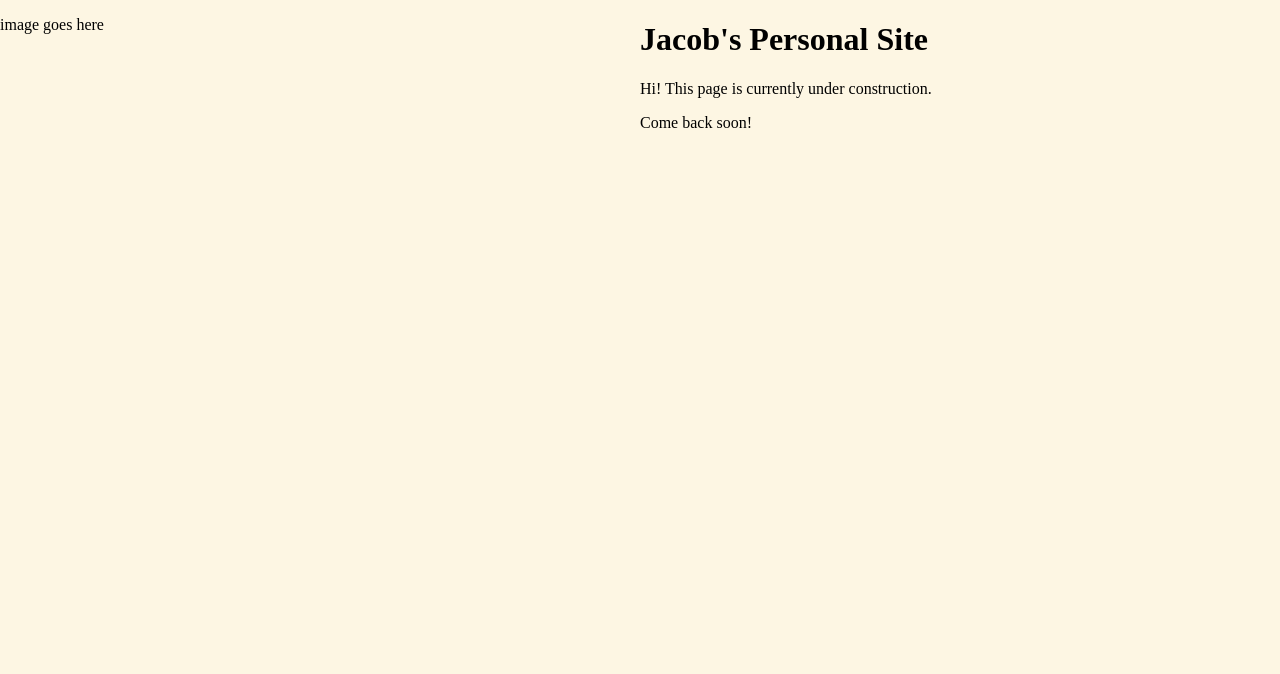
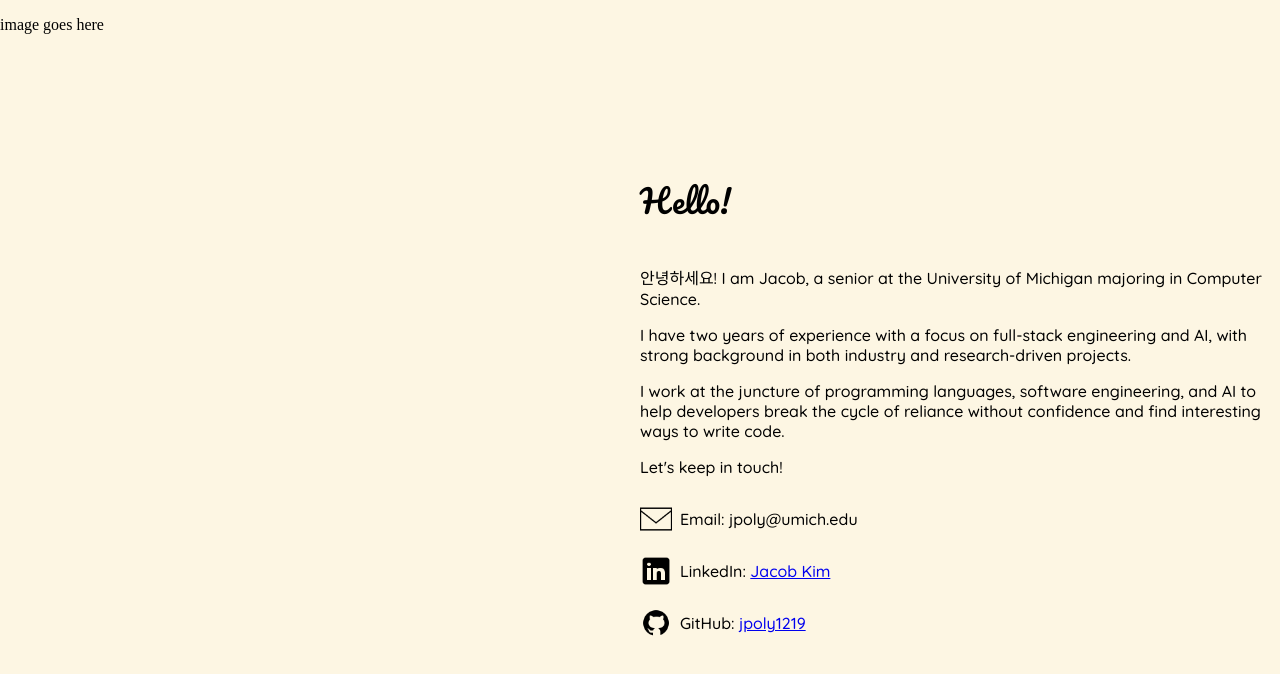
Before and after one commit to jpoly1219/jpoly1219.github.io, a SvelteKit app: page / in a window 1280 px wide. Shown: the top 674 px of the page. Built offline with nearby package versions, Linux system fonts and the light colour scheme.

Commit message:
create the about page

```diff
--- a/src/components/About.svelte
+++ b/src/components/About.svelte
@@ -1,12 +1,100 @@
 <div class="about">
-  <h1>Jacob's Personal Site</h1>
-  <p>Hi! This page is currently under construction.</p>
-  <p>Come back soon!</p>
+  <h1 class="pacifico-regular">Hello!</h1>
+  <div class="quicksand">
+    <p>
+      안녕하세요! I am Jacob, a senior at the University of Michigan majoring in Computer Science.
+    </p>
+    <p>
+      I have two years of experience with a focus on full-stack engineering and AI, with strong
+      background in both industry and research-driven projects.
+    </p>
+    <p>
+      I work at the juncture of programming languages, software engineering, and AI to help
+      developers break the cycle of reliance without confidence and find interesting ways to write
+      code.
+    </p>
+    <!---
+    <p>Some of these efforts include:</p>
+    <ul>
+      <li>
+        Statically contextualizing LLMs with typed holes and semantic information, improving code
+        completion accuracy and token efficiency.
+      </li>
+      <li>
+        Decoupling the LSP client from the editor-space to efficiently feed relevant context to the
+        LLM.
+      </li>
+      <li>
+        Implementing new language server protocols and editor features to facilitate LLM-driven
+        development, even for low-resource languages.
+      </li>
+      <li>Writing portable, complex evaluation suites using custom types over primitive types.</li>
+      <li>
+        Formally verifying critical operations such as SQL query rewrites and distributed systems.
+      </li>
+    </ul>
+    -->
+    <p>Let's keep in touch!</p>
+    <div class="contact-card">
+      <img src="/email-icon.png" alt="email" class="icon" />
+      <p>Email: jpoly@umich.edu</p>
+    </div>
+    <div class="contact-card">
+      <img src="/linkedin-icon.png" alt="linkedin" class="icon" />
+      <p>LinkedIn: <a href="https://www.linkedin.com/in/june-hyung-jacob-kim">Jacob Kim</a></p>
+    </div>
+    <div class="contact-card">
+      <img src="/github-icon.png" alt="github" class="icon" />
+      <p>GitHub: <a href="https://github.com/jpoly1219">jpoly1219</a></p>
+    </div>
+  </div>
 </div>
 
 <style>
   .about {
     width: 100%;
     height: 100%;
+    display: flex;
+    flex-direction: column;
+    justify-content: center;
+  }
+
+  /* h1 { */
+  /*   font-size: 2rem; */
+  /* } */
+  /**/
+  /* p, */
+  /* li { */
+  /*   font-size: 1.5rem; */
+  /* } */
+
+  .contact-card {
+    display: flex;
+    flex-direction: row;
+    align-items: center;
+  }
+
+  .icon {
+    height: 2rem;
+    margin-right: 0.5rem;
+  }
+
+  .pacifico-regular {
+    font-family: "Pacifico", cursive;
+    font-weight: 400;
+    font-style: normal;
+  }
+
+  .lora {
+    font-family: "Lora", serif;
+    font-optical-sizing: auto;
+    font-weight: 400;
+    font-style: normal;
+  }
+  .quicksand {
+    font-family: "Quicksand", sans-serif;
+    font-optical-sizing: auto;
+    font-weight: 500;
+    font-style: normal;
   }
 </style>
```
